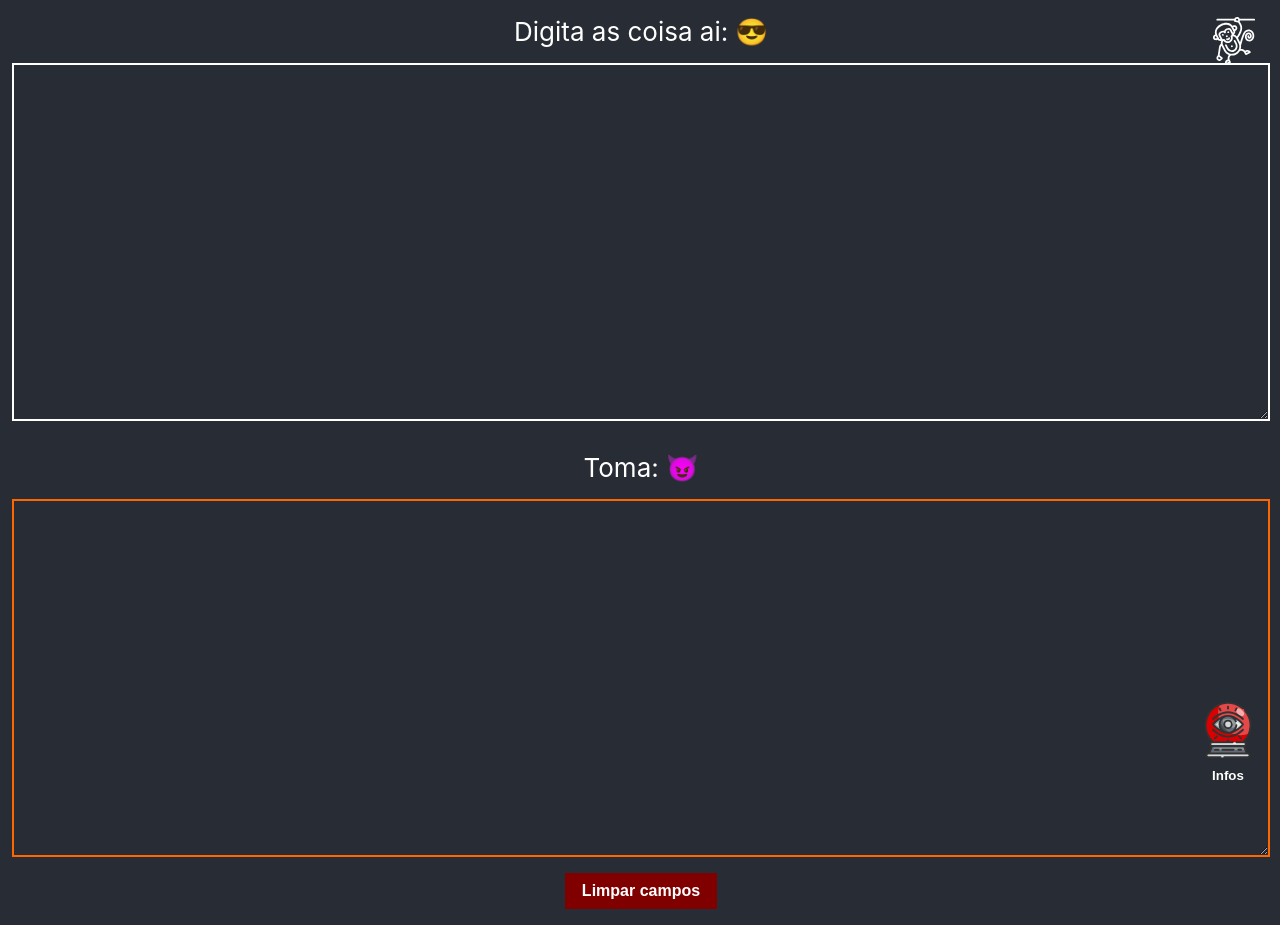
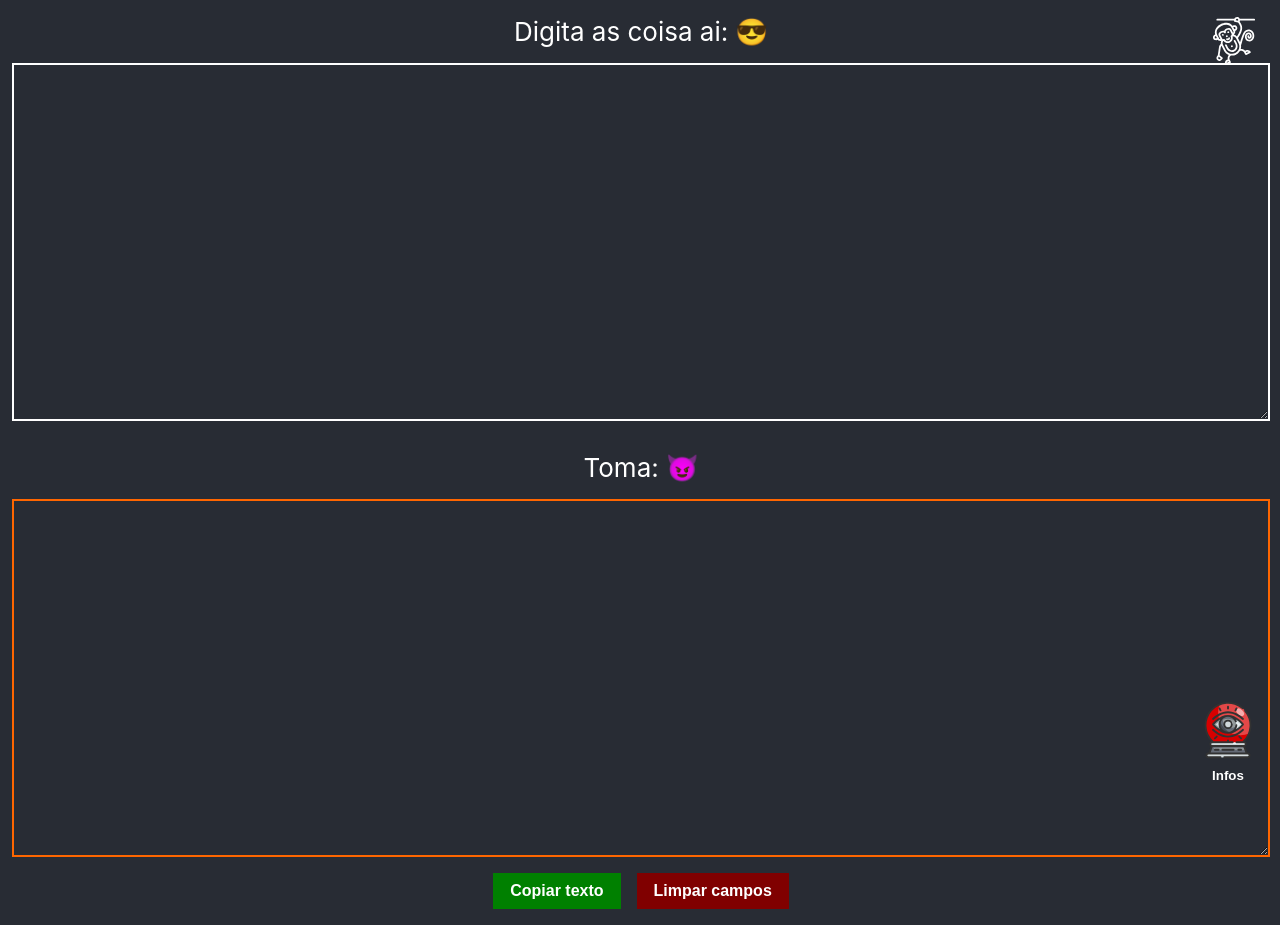
Before and after one commit to murilodpl/gordog-script, a React (Vite) app: page / in a window 1280 px wide. Built offline with nearby package versions, Linux system fonts and the light colour scheme.

Commit message:
feat: create button copy to clipboard

```diff
--- a/src/components/Convert.tsx
+++ b/src/components/Convert.tsx
@@ -23,6 +23,10 @@ export default function Convert() {
         })
     }
 
+    function copyField() {
+        navigator.clipboard.writeText(data.output);
+    }
+
     return (
         <div className="container containerC">
             <label htmlFor="input">Digita as coisa ai: 😎
@@ -33,7 +37,10 @@ export default function Convert() {
                 <textarea name="output" id="output" disabled value={data.output}></textarea>
             </label>
 
-            <button className='btnClear' onClick={clearFields} aria-label="Botão para mudar de página">Limpar campos</button>
+            <div className='btnDiv'>
+                <button className='btnCopy' onClick={copyField} aria-label="Botão para mudar de página">Copiar texto</button>
+                <button className='btnClear' onClick={clearFields} aria-label="Botão para mudar de página">Limpar campos</button>
+            </div>
         </div>
     )
 }
--- a/src/css/convert.css
+++ b/src/css/convert.css
@@ -38,6 +38,20 @@ label {
     align-items: center;
 }
 
+.btnDiv {
+    display: flex;
+    gap: 1rem;
+    justify-content: center;
+    align-items: center;
+}
+
+@media (max-width: 640px) {
+    .btnDiv {
+        flex-direction: column;
+        gap: 0;
+    }
+}
+
 .btnClear {
     font-size: 16px;
     font-weight: 700;
@@ -51,7 +65,25 @@ label {
 }
 
 .btnClear:hover {
-    background: rgb(255, 255, 255);;
+    background: rgb(255, 255, 255);
     border-color: rgb(128, 0, 0);
     color: rgb(128, 0, 0);
 }
+
+.btnCopy {
+    font-size: 16px;
+    font-weight: 700;
+    color: rgb(255, 255, 255);
+    background: rgb(0, 128, 0);
+    border: 1px solid transparent;
+    padding: .5rem 1rem;
+    cursor: pointer;
+    transition: all 333ms ease;
+    margin-top: 1rem;
+}
+
+.btnCopy:hover {
+    background: rgb(255, 255, 255);
+    border-color: rgb(0, 128, 0);
+    color: rgb(0, 128, 0);
+}
```
